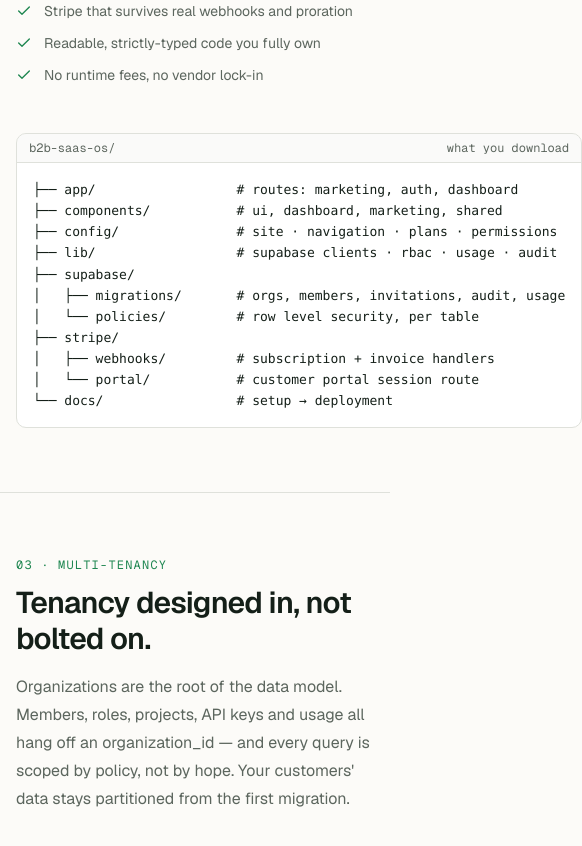
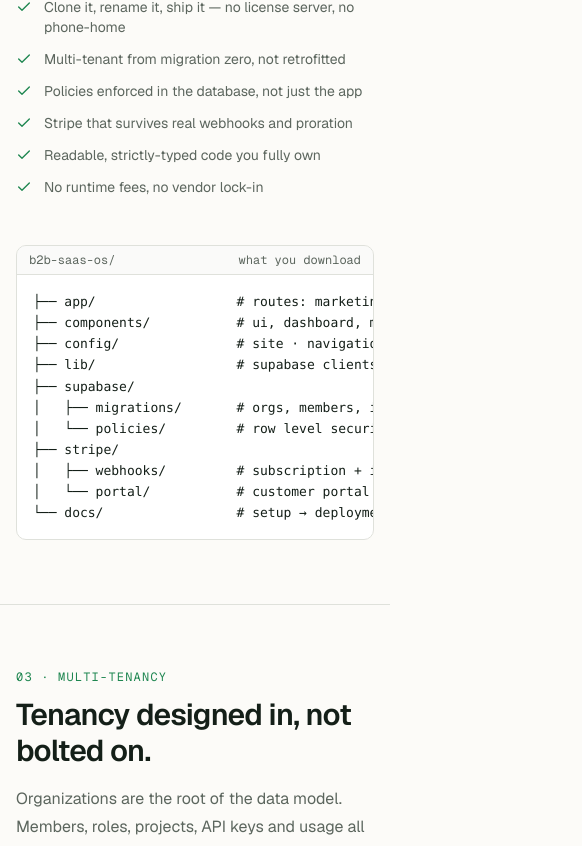
Before and after one commit to whiteindian21/wendelandrady, a Next.js app: page / in a window 390 px wide. Shown: the part 2738-3584 px from the top of the page, 582 px wide, since content can reach past the window. Built offline with nearby package versions, Linux system fonts and the light colour scheme; no server answers.

Commit message:
Update page.tsx

```diff
--- a/app/(marketing)/page.tsx
+++ b/app/(marketing)/page.tsx
@@ -347,7 +347,10 @@
               ))}
             </ul>
           </div>
-          <div className="lg:pt-14">
+          {/* MOBILE FIX: scroll container + min-w-0 so the directory tree
+              can never inflate the grid track or bleed past the viewport —
+              it scrolls inside itself on phones, unchanged on desktop */}
+          <div className="min-w-0 overflow-x-auto lg:pt-14">
             <CodeBlock filename="b2b-saas-os/" lang="what you download">
               {`├── app/                  # routes: marketing, auth, dashboard
 ├── components/           # ui, dashboard, marketing, shared
@@ -438,6 +441,8 @@
             title="Policies live in SQL, not in your React code."
             description="Authorization that lives only in application code is one refactor away from a leak. B2B SaaS OS ships deny-by-default Postgres policies per table, so even a buggy query can't cross tenant boundaries."
           />
+          {/* MOBILE FIX: same containment for the SQL block */}
+          <div className="min-w-0 overflow-x-auto">
           <CodeBlock filename="supabase/policies/projects.sql" lang="sql">
               <span className="tok-c">{"-- deny by default: only org members read org rows"}</span>
               {"\n"}
@@ -458,6 +463,7 @@
               {"  )"}{"\n"});
             </CodeBlock>
           </div>
+        </div>
       </Section>
 
       {/* 7 · RBAC */}
@@ -467,7 +473,11 @@
           title="Four roles. One permission map. Zero guesswork."
           description="Owner, Admin, Billing and Member — declared once in config/permissions.ts, enforced by RLS policies, and checked in-app through a single hasPermission() helper."
         />
-        <div className="mt-10 overflow-hidden rounded-xl border">
+        {/* MOBILE FIX: overflow-hidden clipped the right-side columns on
+            phones (the matrix has ~490px of minimum width). overflow-x-auto
+            keeps the rounded corners but scrolls inside itself on mobile;
+            on desktop the table fits and nothing changes */}
+        <div className="mt-10 overflow-x-auto rounded-xl border">
           <table className="w-full text-sm">
             <caption className="sr-only">Role-based access control matrix</caption>
             <thead>
```
Lines whose indentation alone changed are shown as unchanged.
